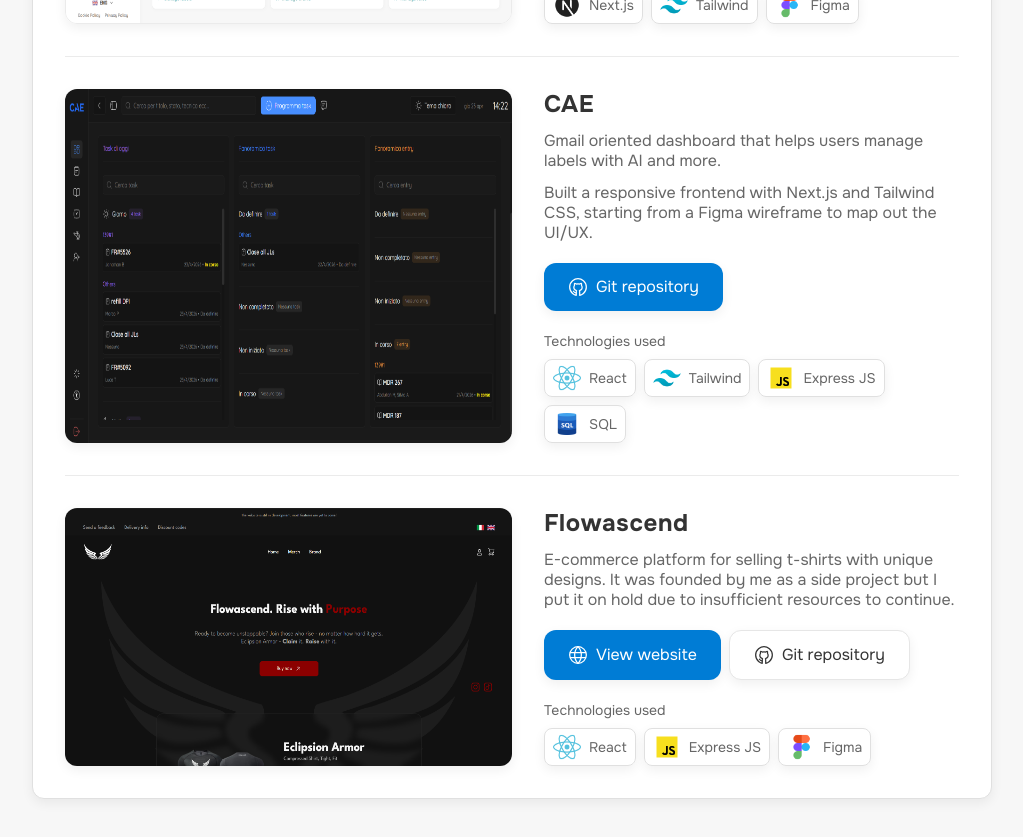
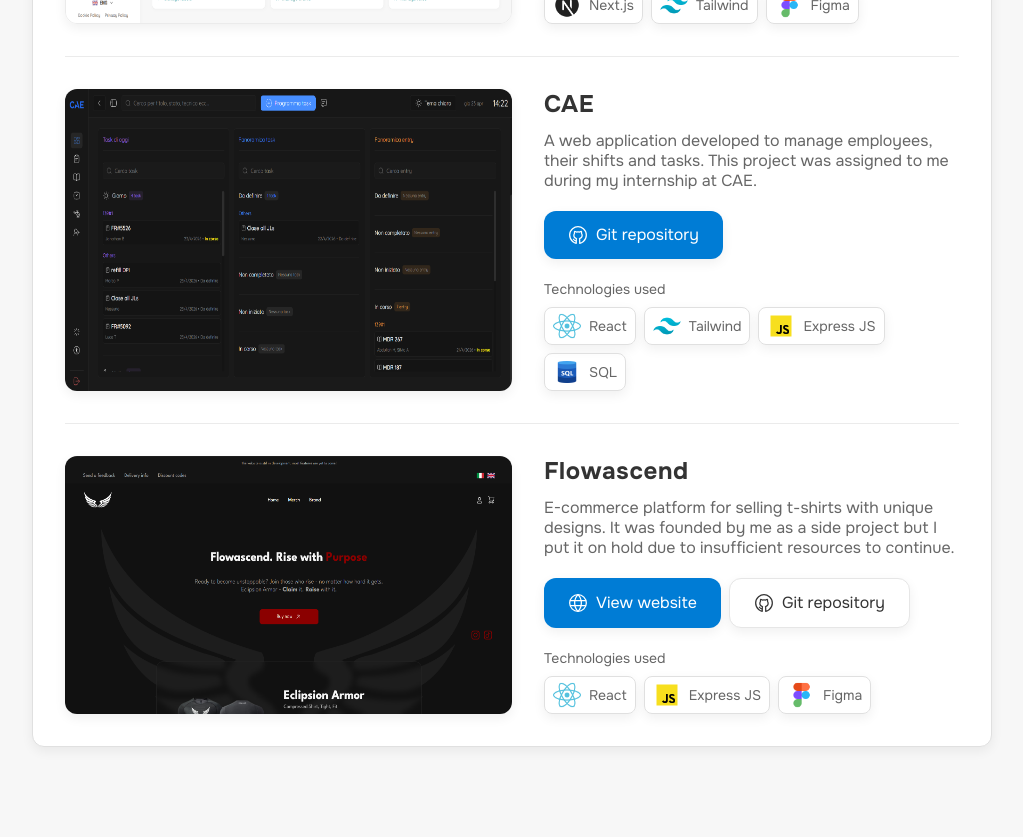
Before and after one commit to Vladdddy/Portfolio-Vladyslav, a Next.js app: page / in a window 1280 px wide. Shown: the part 1640-2477 px from the top of the page, without its empty margins (128-1151 px from the left). After the commit the page ends 2427 px from the top, so only its background shows below. Built offline with nearby package versions, Linux system fonts and the light colour scheme; a web font is replaced by a local one.

Commit message:
style(Projects): adjust padding and update project description

```diff
--- a/src/components/layout/Projects.tsx
+++ b/src/components/layout/Projects.tsx
@@ -22,7 +22,7 @@ export default function Projects() {
                 Projects
             </h1>
 
-            <div className="flex flex-col gap-8 p-4">
+            <div className="flex flex-col gap-8 p-0 md:p-4">
                 <div className="flex flex-col md:flex-row gap-4 md:gap-8">
                     <Image
                         src={Newmann}
@@ -108,15 +108,10 @@ export default function Projects() {
                             CAE
                         </h1>
 
-                        <p className="text-(--subtext) text-md leading-tight mt-2">
-                            Gmail oriented dashboard that helps users manage
-                            labels with AI and more.
-                        </p>
-
                         <p className="text-(--subtext) text-md leading-tight mt-2 mb-4">
-                            Built a responsive frontend with Next.js and
-                            Tailwind CSS, starting from a Figma wireframe to map
-                            out the UI/UX.
+                            A web application developed to manage employees,
+                            their shifts and tasks. This project was assigned to
+                            me during my internship at CAE.
                         </p>
 
                         <div className="flex gap-2 flex-wrap">
```
